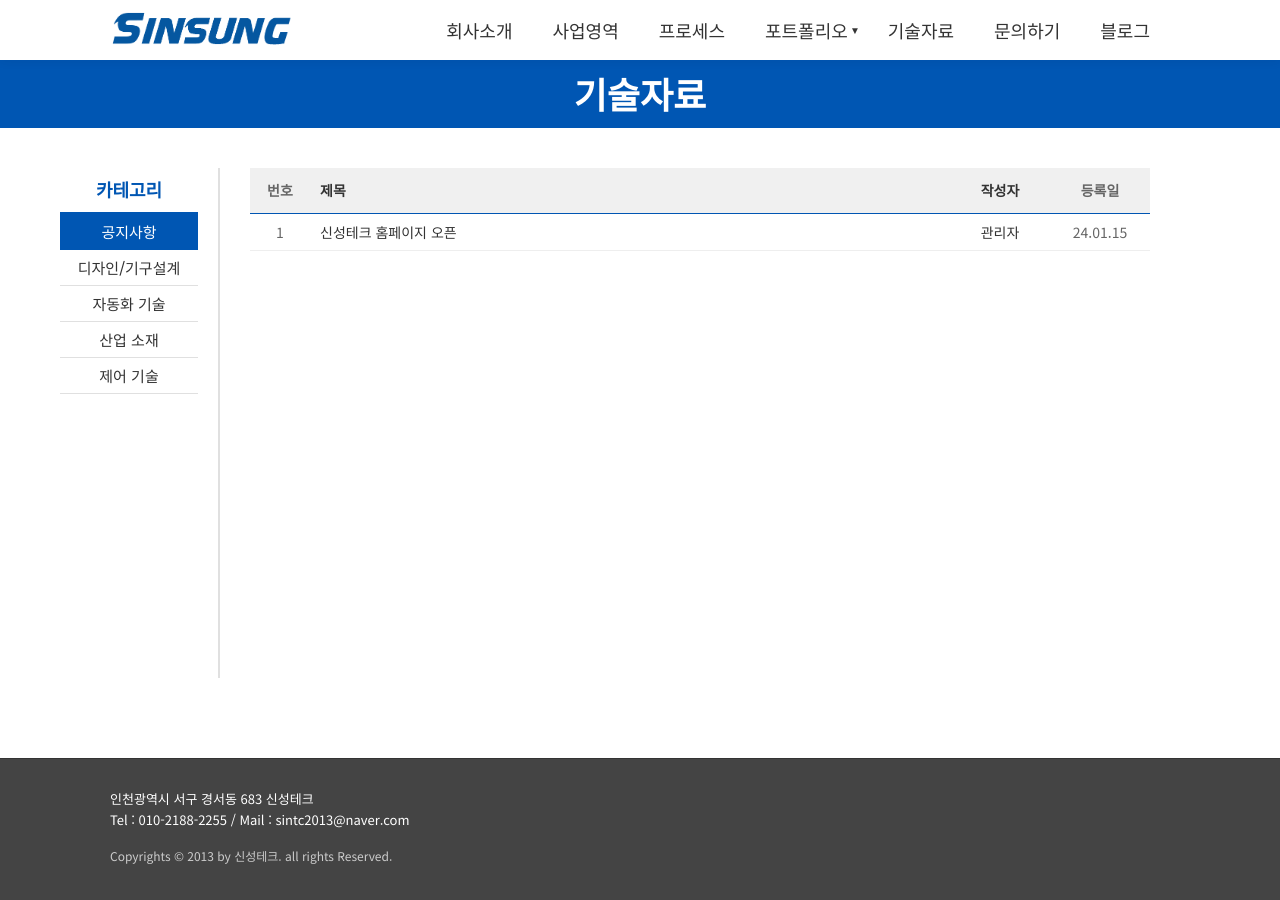
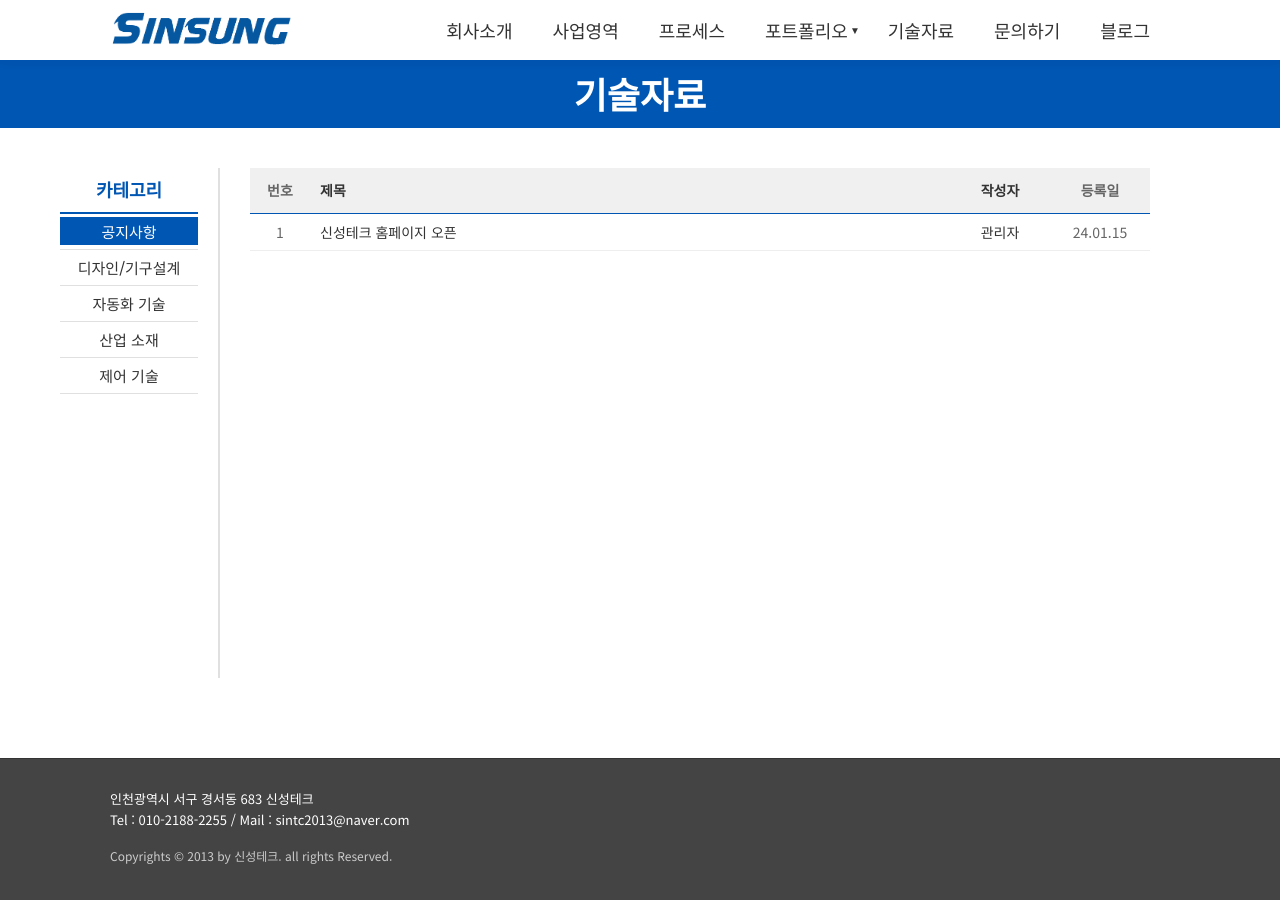
Before and after one commit to desert32-hash/Sintc2013, a Jekyll site: the page built from tech.html, in a window 1280 px wide. Built offline with Jekyll 4.4.1, drawn with Linux system fonts in a browser that asks for light colours.

Commit message:
Add files via upload

```diff
--- a/tech.html
+++ b/tech.html
@@ -94,19 +94,22 @@
         .category-tab {
             margin: 0;
             padding: 0;
-            /* 초록색 박스(여백) 제거 */
             background: white;
             width: 100%;
             height: 36px;
-            /* 높이 고정 */
-            display: block;
-            /* 불필요한 flex 제거하여 높이 간섭 차단 */
+            /* 가로선을 맞추기 위한 전체 높이 유지 */
+            display: flex;
+            /* 내부 파란 박스를 수직 중앙에 배치 */
+            align-items: center;
+            justify-content: center;
+            border-bottom: 1px solid #e0e0e0;
+            /* 가로선은 여기서 담당 */
             list-style: none;
+            box-sizing: border-box;
         }
 
         .category-tab a {
             display: flex;
-            /* 중앙 정렬 강화 */
             align-items: center;
             justify-content: center;
             padding: 0 10px;
@@ -116,21 +119,18 @@
             border-radius: 0;
             font-weight: 500;
             text-align: center;
-            border-bottom: 1px solid #e0e0e0;
             width: 100%;
-            height: 36px;
+            height: 28px;
+            /* 파란색 박스의 높이만 슬림하게 조절 (원하시는 대로 수정 가능) */
             box-sizing: border-box;
-            line-height: 1;
-            /* flex 사용 시 line-height 간섭 제거 */
+            line-height: normal;
         }
 
         .category-tab a:hover,
         .category-tab a.active {
             background: #0056b3;
             color: white;
-            border-bottom: 1px solid #0056b3;
             padding: 0 10px;
-            /* padding 일관성 유지 */
         }
 
         .tech-content {
```
